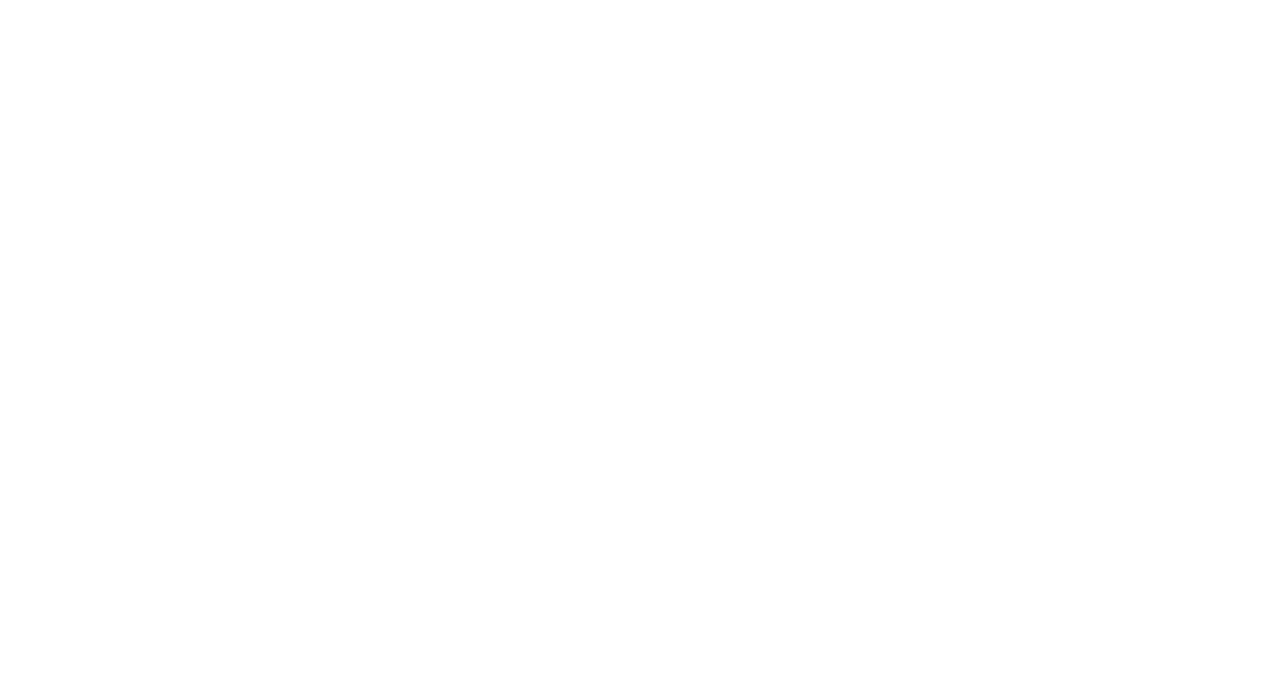
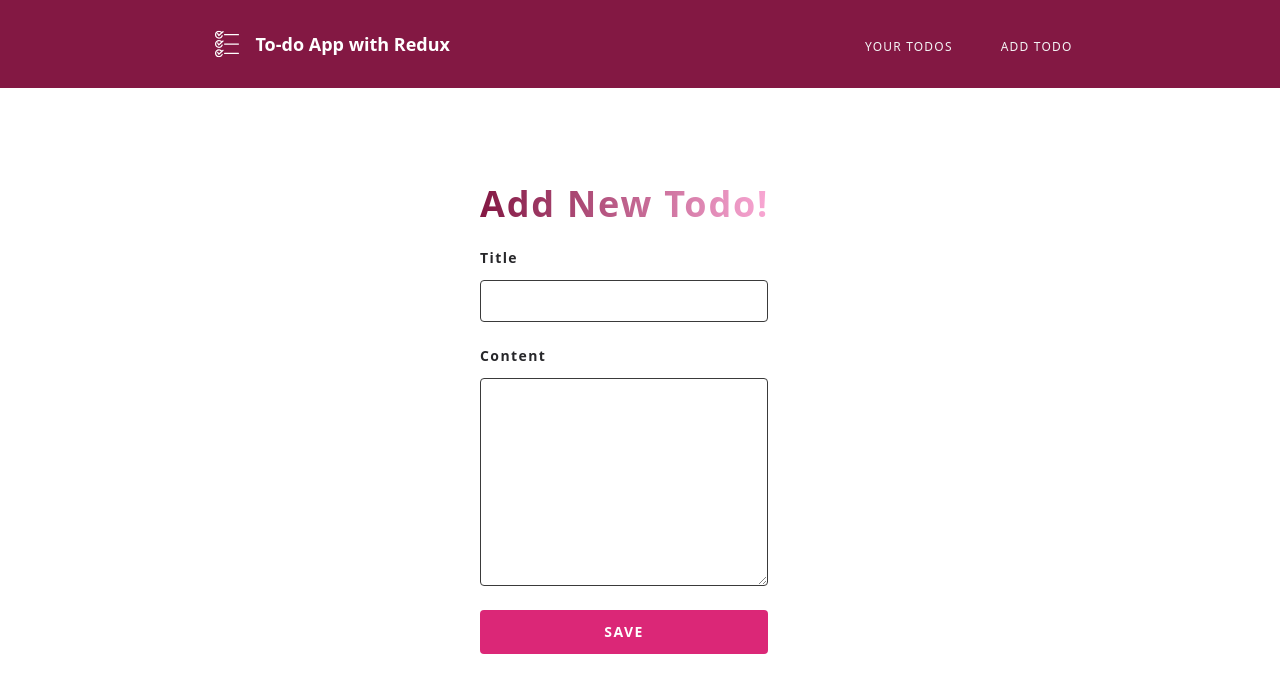
Before and after one commit to poyrazavsever/Redux-Projects, a React (Create React App) app: page /todo in a window 1280 px wide. Shown: the top 692 px of the page. Built offline with nearby package versions, Linux system fonts and the light colour scheme.

Commit message:
feat: done app todo form

```diff
--- a/src/App.js
+++ b/src/App.js
@@ -2,12 +2,21 @@
 import Layout from "./components/Layout";
 import {Routes, Route} from "react-router-dom"
 
+// Components
+import AddTodoForm from "./features/todos/AddTodoForm";
+
 function App() {
   return (
     <Routes>
+
       <Route path="/" element={<Layout />}>
 
+        <Route path="todo" element={<AddTodoForm />}></Route>
+
+
       </Route>
+
+
     </Routes>
   );
 }
--- /dev/null
+++ b/src/features/todos/AddTodoForm.js
@@ -0,0 +1,76 @@
+import React, {useState} from 'react'
+import { useDispatch } from 'react-redux'
+import { useNavigate } from 'react-router-dom';
+
+import { todoAdded } from './todoSlice'
+
+function AddTodoForm() {
+
+    const dispatch = useDispatch();
+    const navigate = useNavigate();
+
+    // Elements
+
+    const [title, setTitle] = useState();
+    const [content, setContent] = useState();
+
+
+    const onTitleChanged = e => setTitle(e.target.value)
+    const onContentChanged = e => setContent(e.target.value)
+
+    const canSave = [title, content].every(Boolean)
+
+    const onSaveTodoClick = () => {
+        if (canSave) {
+
+            dispatch(todoAdded(title, content))
+            console.log("add new todo")
+
+            setTitle("")
+            setContent("")
+            navigate("/")
+        }
+    }
+
+
+
+  return (
+    <div className='flex items-start justify-center mt-24'>
+        <div className='w-80 flex flex-col items-start gap-6'>
+            <h2 className='text-4xl font-black tracking-wider text-transparent bg-clip-text bg-gradient-to-r from-pink-900 to-pink-300'>Add New Todo!</h2>
+
+            <form className='flex flex-col items-start gap-6'>
+
+                <div className='flex flex-col items-start gap-3 w-72'>
+                    <label htmlFor="title" className="text-zinc-800 text-sm font-semibold tracking-widest">Title</label>
+                    <input
+                    type="text"
+                    id='title'
+                    className='w-full px-4 py-2 rounded opacity-80 focus:outline-none border border-neutral-950 placeholder:text-sm placeholder:tracking-wide placeholder:text-zinc-500 text-black'
+                    onChange={onTitleChanged}/>
+                </div>
+
+                <div className='flex flex-col items-start gap-3 w-72'>
+                    <label htmlFor="title" className="text-zinc-800 text-sm font-semibold tracking-widest">Content</label>
+                    <textarea
+                    type="text"
+                    id='title'
+                    className='w-full h-52 px-4 py-2 rounded opacity-80 focus:outline-none border border-neutral-950 placeholder:text-sm placeholder:tracking-wide placeholder:text-zinc-500 text-black'
+                    onChange={onContentChanged}/>
+                </div>
+
+                <button
+                type='button'
+                className="flex uppercase tracking-widest text-sm font-semibold items-center justify-center w-full px-4 py-3 rounded bg-pink-600 text-white hover:bg-pink-700 transition-all"
+                onClick={onSaveTodoClick}
+                >
+                    Save
+                </button>
+
+            </form>
+        </div>
+    </div>
+  )
+}
+
+export default AddTodoForm
```
